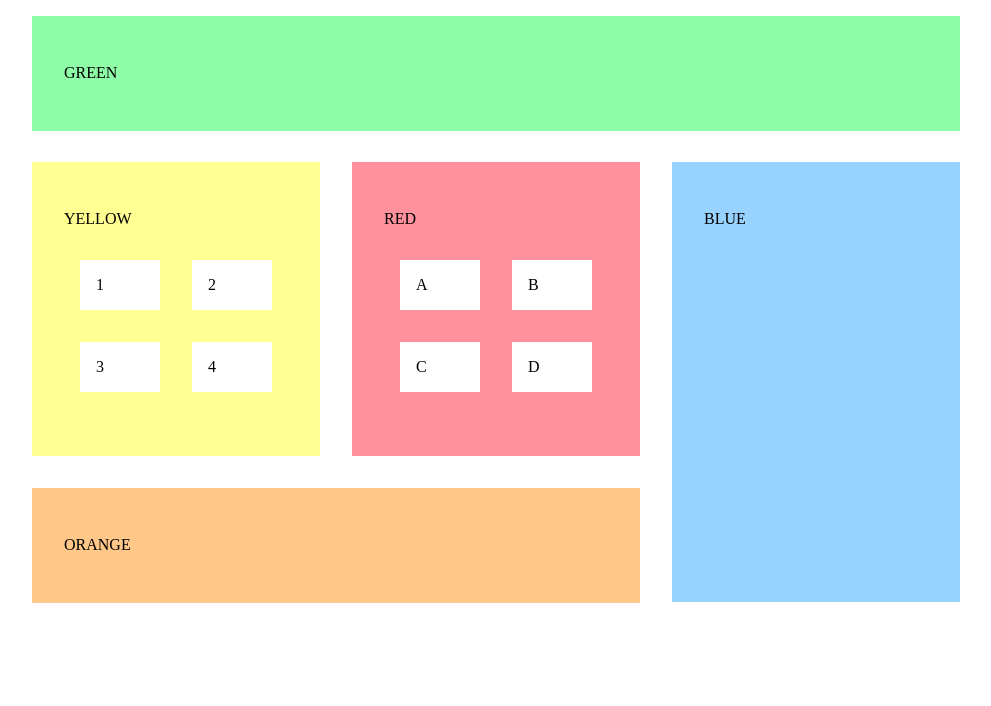
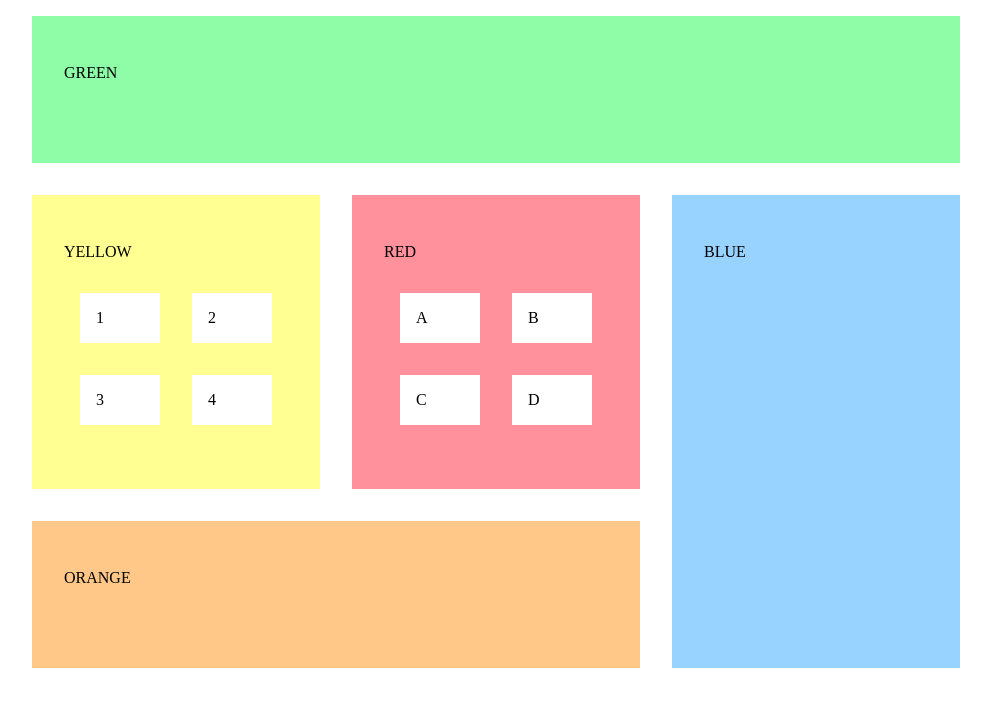
Before and after one commit to MarcoSpicuzza/Develhope, a plain HTML site: page css/07 Esercizio 7/index.html in a window 1280 px wide. Shown: the whole page, without its empty margins (144-1135 px from the left). Drawn offline with Linux system fonts and the light colour scheme.

Commit message:
update exercise

```diff
--- a/css/07 Esercizio 7/start.css
+++ b/css/07 Esercizio 7/start.css
@@ -5,17 +5,14 @@
 
 #green {
     grid-column: 1/4;
-    height: 35%;
+    grid-row: 1;
+    height: 83px;
 }
 
 #orange {
-    height: 35%;
+    height: 83px;
     grid-column: 1/3;
     grid-row: 3;
-}
-
-#yellow {
-    grid-auto-rows: minmax(100px, auto);
 }
 
 #yellow > ul {
@@ -34,5 +31,6 @@
 }
 
 #blue {
+    grid-column: 3/4;
     grid-row: 2/4;
 }
```
